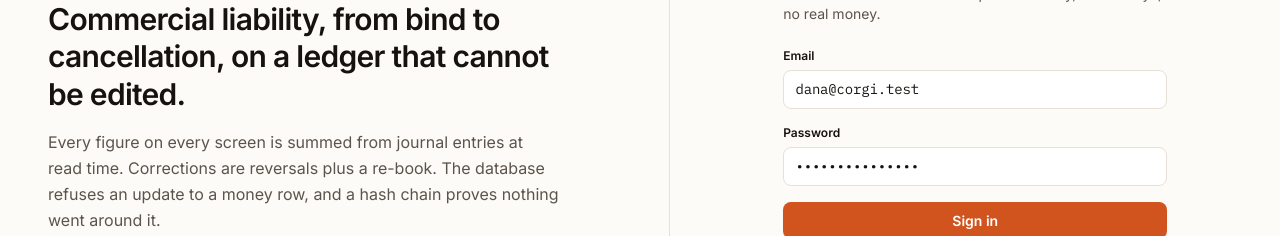
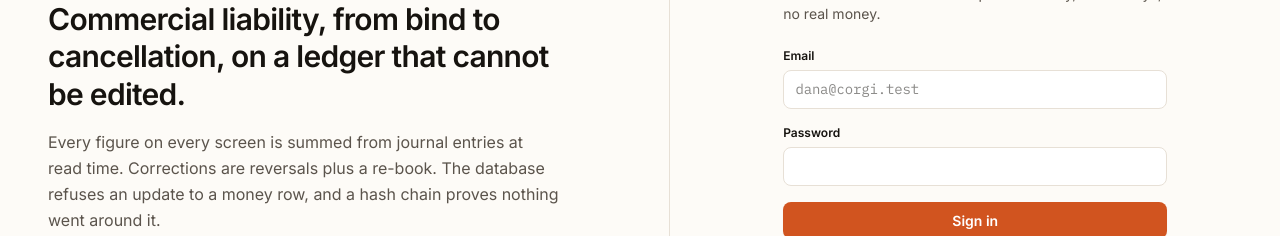
Before and after one commit to amrahulsaini/corgi-policyadmin, a Next.js app: page /login in a window 1280 px wide. Shown: the part 268-504 px from the top of the page. Built offline with nearby package versions, Linux system fonts and the light colour scheme; no server answers.

Commit message:
the login page no longer carries the password

```diff
--- a/app/login/form.tsx
+++ b/app/login/form.tsx
@@ -17,7 +17,7 @@ export default function LoginForm() {
           name="email"
           type="email"
           autoComplete="username"
-          defaultValue="dana@corgi.test"
+          placeholder="dana@corgi.test"
           className="field num"
         />
       </div>
@@ -31,7 +31,6 @@ export default function LoginForm() {
           name="password"
           type="password"
           autoComplete="current-password"
-          defaultValue="corgi-demo-2026"
           className="field num"
         />
       </div>
--- a/app/login/page.tsx
+++ b/app/login/page.tsx
@@ -73,8 +73,8 @@ export default async function LoginPage() {
             </summary>
             <div className="px-4 pb-4 border-t rule pt-3">
               <p className="text-xs text-[var(--ink-soft)]">
-                Sandbox logins for reviewing this build. Password for all:{' '}
-                <span className="num">corgi-demo-2026</span>
+                Sandbox logins for reviewing this build. The password was supplied with the
+                submission, not published here.
               </p>
               <ul className="mt-3 space-y-2">
                 {DEMO.map((d) => (
```
